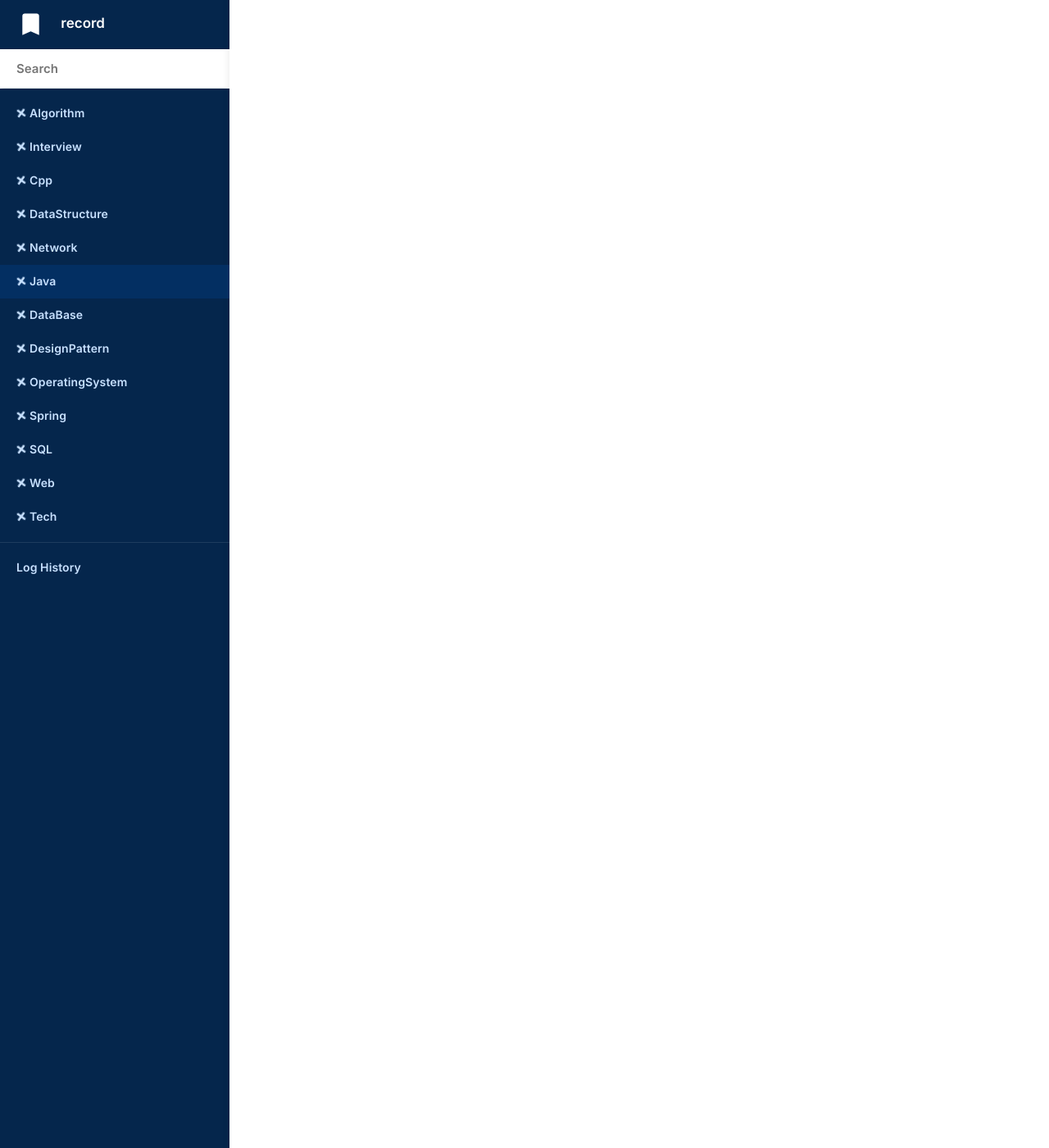
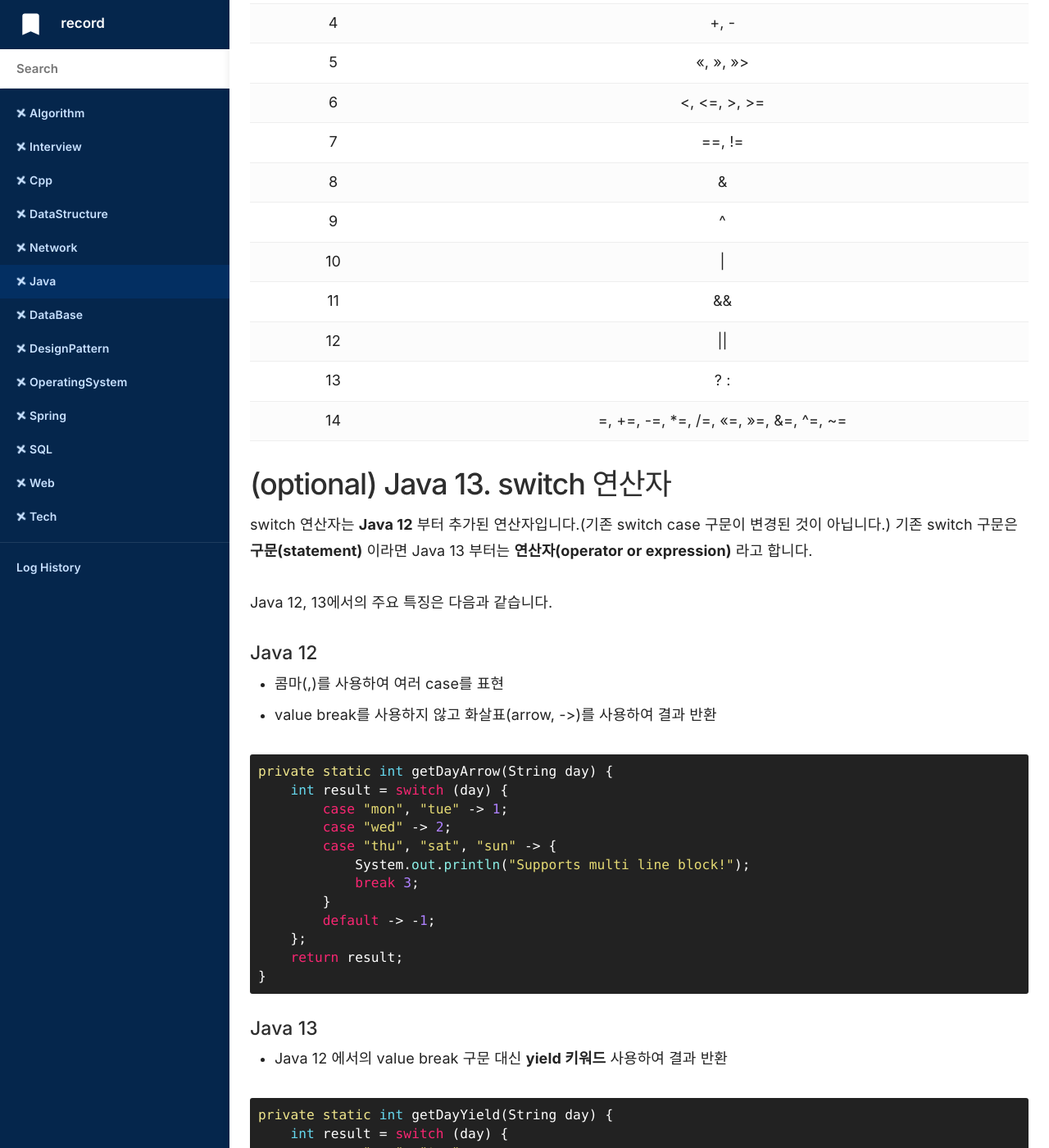
Before and after one commit to doorisopen/record, a Jekyll site: the page built from _docs/Java/2022-05-30-java-week3-operator.md, in a window 1280 px wide and 1400 px high, scrolled down 4707 px. Shown: the whole window at 82% size. Built offline with Jekyll 4.4.1, drawn with Linux system fonts in a browser that asks for light colours; nearby versions of some CDN libraries; some web fonts are replaced; comment, search, counter and statistics services are not loaded; some of the changed text lies outside the part shown.

Commit message:
[Add] 2022-05-30 Java 연산자

````diff
--- a/_docs/Java/2022-05-29-java-week3.md
+++ b/_docs/Java/2022-05-30-java-week3-operator.md
@@ -32,7 +32,7 @@ order: 17
 
 ## 비트 연산자
 * **"&"**: AND
-* **"|"**: OR
+* **"\|"**: OR
 * **"^"**: XOR
 * **"~"**: NOT
 
@@ -59,7 +59,7 @@ class Main {
 
 ## 논리 연산자
 * **"&"**: AND
-* **"|"**: OR
+* **"\|"**: OR
 * **"^"**: XOR
 * **"~"**: NOT
 
@@ -95,12 +95,12 @@ class Main {
 * **"/="**: a /= b(a = a / b)
 * **"%="**: a %= b(a = a % b)
 * **"&="**: a &= b(a = a & b)
-* **"|="**: a |= b(a = a | b)
+* **"\|="**: a |= b(a = a | b)
 * **"^="**: a ^= b(a = a + b)
 * **">>="**: a >>= b(a = a >> b)
 * **"<<="**: a <<= b(a = a << b)
 * **">>>="**: a >>>= b(a = a >>> b)
-  + **">>>"**는 지정한 수만큼 비트를 전부 오른쪽으로 이동시키며, 새로운 비트는 전부 0으로 채웁니다.
+  * **">>>"**는 지정한 수만큼 비트를 전부 오른쪽으로 이동시키며, 새로운 비트는 전부 0으로 채웁니다.
 
 
 ## 화살표(->) 연산자
@@ -132,12 +132,94 @@ class Main {
 ```
 
 ## 3항 연산자
+**조건 ? 참인 경우 : 거짓인 경우**
+
+```java
+public class Main {
+    public static void main(String[] args) {
+        String message1 = "";
+        int input = 6;
+        if (input > 5) {
+            message1 = "hello";
+        } else {
+            message1 = "bye";
+        }
+
+        // 3항 연산자
+        String message2 = (input > 5) ? "hello" : "bye";
+        System.out.println("message1 = " + message1); // hello
+        System.out.println("message2 = " + message2); // hello
+    }
+}
+```
 
 ## 연산자 우선 순위
 
+|우선 순위|연산자|
+|:---:|:---:|
+|1|(), []|
+|2|!, ~, ++, --|
+|3|*, /, %|
+|4|+, -|
+|5|<<, >>, >>>|
+|6|<, <=, >, >=|
+|7|==, !=|
+|8|&|
+|9|^|
+|10|\||
+|11|&&|
+|12|\|\||
+|13|? :|
+|14|=, +=, -=, *=, /=, <<=, >>=, &=, ^=, ~=|
+
+
 ## (optional) Java 13. switch 연산자
+switch 연산자는 **Java 12** 부터 추가된 연산자입니다.(기존 switch case 구문이 변경된 것이 아닙니다.)
+기존 switch 구문은 **구문(statement)** 이라면 Java 13 부터는 **연산자(operator or expression)** 라고 합니다.
+
+Java 12, 13에서의 주요 특징은 다음과 같습니다.
+
+#### Java 12
+* 콤마(,)를 사용하여 여러 case를 표현
+* value break를 사용하지 않고 화살표(arrow, ->)를 사용하여 결과 반환
+
+```java
+private static int getDayArrow(String day) {
+    int result = switch (day) {
+        case "mon", "tue" -> 1;
+        case "wed" -> 2;
+        case "thu", "sat", "sun" -> {
+            System.out.println("Supports multi line block!");
+            break 3;
+        }
+        default -> -1;
+    };
+    return result;
+}
+```
+
+#### Java 13
+* Java 12 에서의 value break 구문 대신 **yield 키워드** 사용하여 결과 반환
+
+```java
+private static int getDayYield(String day) {
+    int result = switch (day) {
+        case "mon", "tue":
+            yield 1;
+        case "thu":
+            yield 2;
+        case "wed", "sat", "sun":
+            System.out.println("Supports multi line block!");
+            yield 3;
+        default:
+            yield -1;
+    };
+    return result;
+}
+```
 
 ## References
 * [live-study-week-3](https://github.com/whiteship/live-study/issues/3)
 * [coding-factory.tistory](https://coding-factory.tistory.com/265)
 * [tcpschool: lambda](http://www.tcpschool.com/java/java_lambda_concept)
+* [java 13. switch expressions](https://openjdk.java.net/jeps/354)
````
